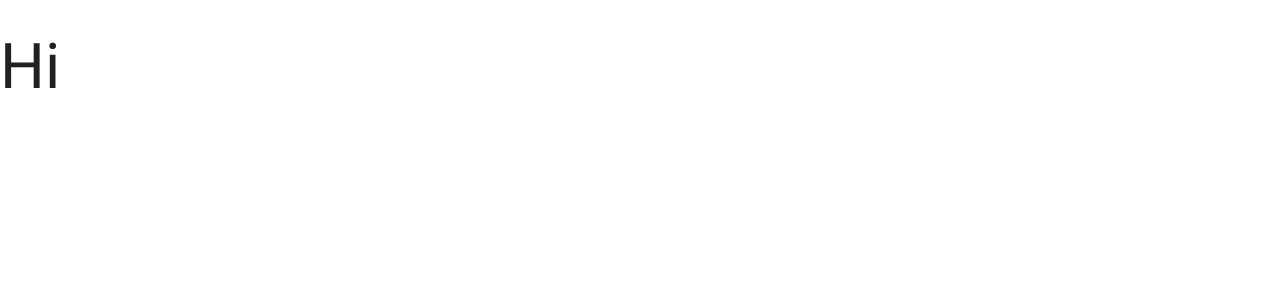
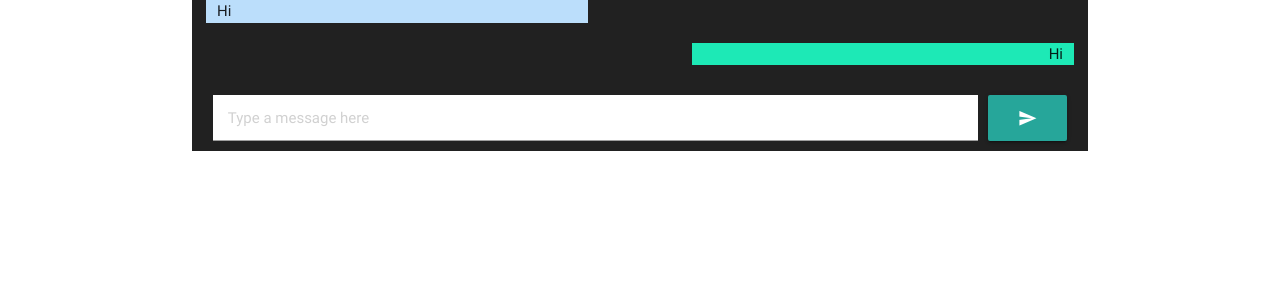
Before and after one commit to pedrodorini/chatbot-airport, a React (Create React App) app in the folder frontend/chatbot-airport/: page / in a window 1280 px wide. Shown: the top 300 px of the page. Built offline with nearby package versions, Linux system fonts and the light colour scheme.

Commit message:
adicionar materialize css e alguns estilos ao template

```diff
--- a/frontend/chatbot-airport/public/index.html
+++ b/frontend/chatbot-airport/public/index.html
@@ -10,6 +10,7 @@
     -->
     <link rel="manifest" href="%PUBLIC_URL%/manifest.json">
     <link rel="shortcut icon" href="%PUBLIC_URL%/favicon.ico">
+    <link href="https://fonts.googleapis.com/icon?family=Material+Icons" rel="stylesheet">
     <!--
       Notice the use of %PUBLIC_URL% in the tags above.
       It will be replaced with the URL of the `public` folder during the build.
--- a/frontend/chatbot-airport/src/components/App.jsx
+++ b/frontend/chatbot-airport/src/components/App.jsx
@@ -1,10 +1,11 @@
 import React, { Component } from 'react'
+import Chat from './Chat'
 
 export default class App extends Component {
   render() {
     return (
       <div>
-        <h1>Hi</h1>
+        <Chat/>
       </div>
     )
   }
--- /dev/null
+++ b/frontend/chatbot-airport/src/components/Chat.jsx
@@ -0,0 +1,23 @@
+import React, { Component } from 'react'
+import '../css/chat.css'
+
+export default class Chat extends Component {
+  render() {
+    return (
+      <div className="container center grey darken-4">
+        <div className="row">
+          <div className="message-bot col s5 left left-align blue lighten-4">Hi</div>
+        </div>
+        <div className="row">
+          <div className="message-user col s5 right right-align teal accent-3">Hi</div>
+        </div>
+        <div className="row">
+          <input className="input-inline" type="text" placeholder="Type a message here"/>
+          <button className="btn waves-effect waves-light" type="submit">
+            <i className="material-icons valign-wrapper">send</i>
+          </button>
+        </div>
+      </div>
+    )
+  }
+}
--- /dev/null
+++ b/frontend/chatbot-airport/src/css/chat.css
@@ -0,0 +1,17 @@
+.input-inline {
+  display: inline-block;
+  width: 80% !important;
+  margin: 10px 10px 10px 0 !important;
+  background-color: #fff !important;
+  padding: 0 15px !important;
+}
+.btn {
+  height: 46px !important;
+  margin-bottom: 1px;
+}
+.message-user {
+  margin-right: 25px;
+}
+.message-bot {
+  margin-left: 25px !important;
+}
```
